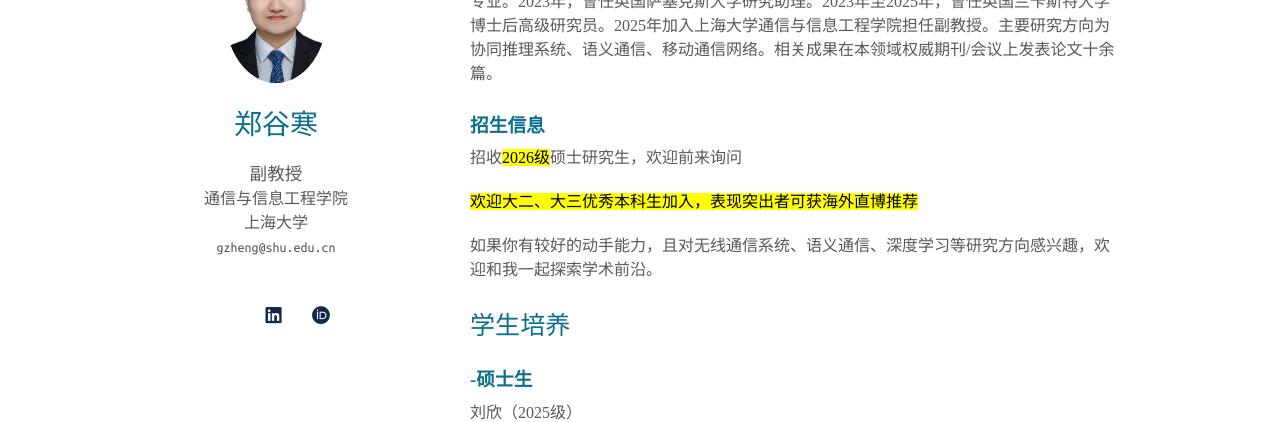
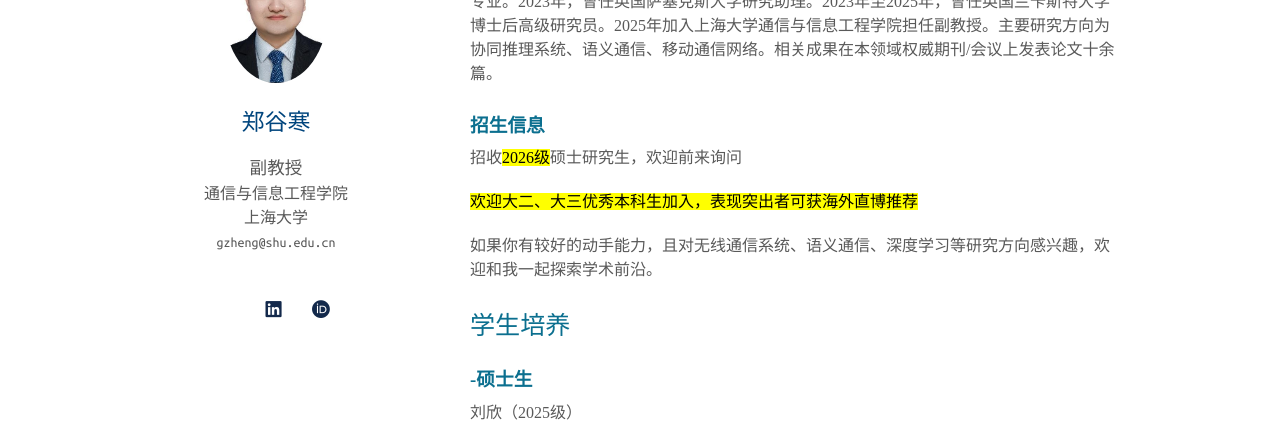
Before and after one commit to Guhan328/Guhan328.github.io, a Jekyll site: the page built from index.md, in a window 1280 px wide. Shown: the part 171-593 px from the top of the page. Built offline with Jekyll 4.4.1, drawn with Linux system fonts in a browser that asks for light colours; a style sheet for code colours, icons or effects is not loaded.

Commit message:
Update minimal-light.scss

```diff
--- a/_sass/minimal-light.scss
+++ b/_sass/minimal-light.scss
@@ -62,7 +62,7 @@ papertitle { font-weight: 600; font-size: 100%; }
 
 h3, h4, h5, h6 { font-weight: 600; color: #0B6F8F; margin: 0 0 20px; font-family: "KaiTi", "楷体", "STKaiti", serif;}
 
-h1 { font-weight: 500; color: #0B6F8F; margin: 0 0 20px; font-family: "KaiTi", "楷体", "STKaiti", serif;}
+h1 { font-weight: 500; color: #00457D; margin: 0 0 20px; font-family: "KaiTi", "楷体", "STKaiti", serif;}
 
 h2 { color: #0B6F8F; font-weight: 500; margin: 2px 0px 15px; font-size: 157%; font-family: "KaiTi", "楷体", "STKaiti", serif;}
 
@@ -70,7 +70,7 @@ p, ul, ol, table, pre, dl { margin: 0 0 20px; }
 
 h1, h2, h3 { line-height: 1.1; }
 
-h1 { font-size: 28px; }
+h1 { font-size: 23px; }
 
 a { color: #5719a6; text-decoration: none; }
 
```
